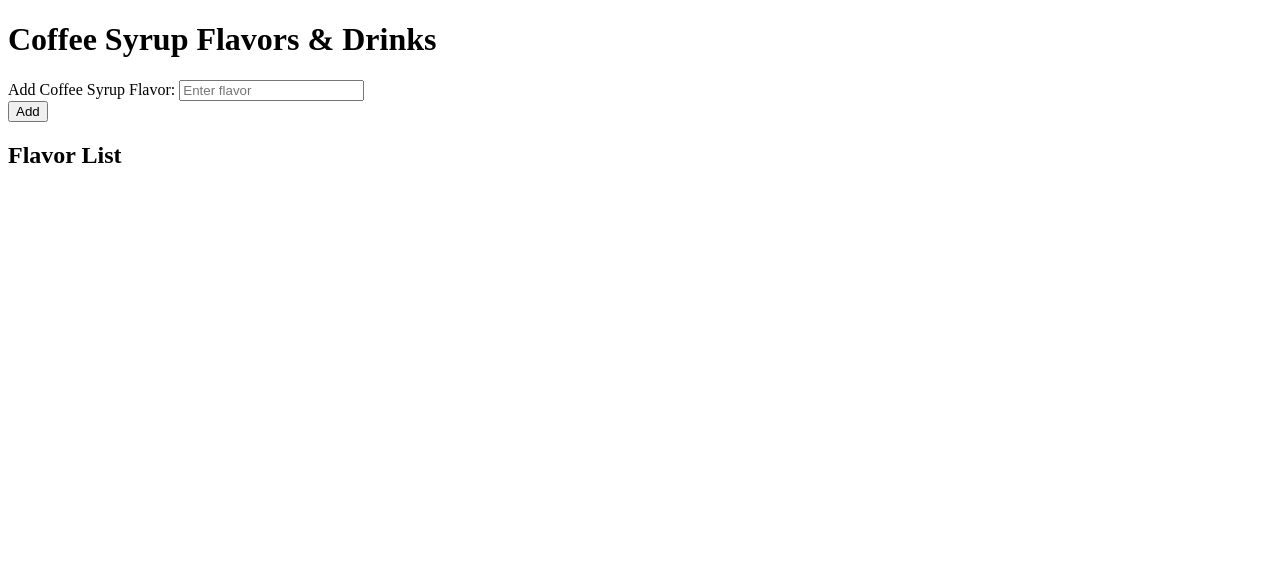
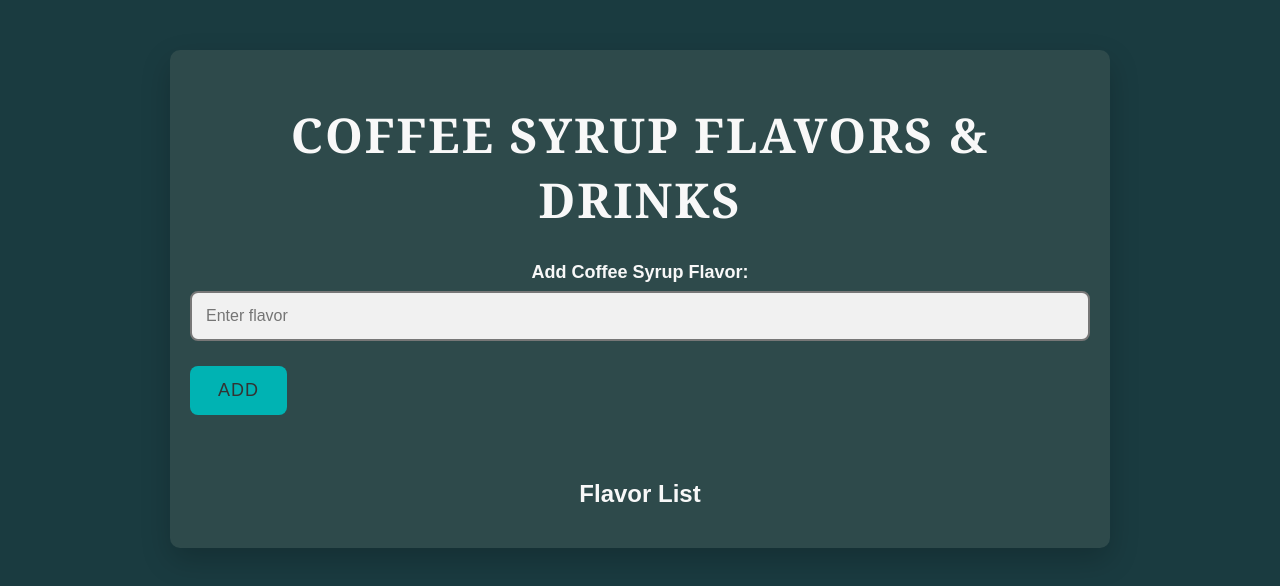
Before and after one commit to MarieReRe/MaeFlowerCoffeeShop, a plain HTML site: page index.html in a window 1280 px wide. Drawn offline with Linux system fonts and the light colour scheme.

Commit message:
Add Styling

```diff
--- a/index.html
+++ b/index.html
@@ -4,6 +4,7 @@
         <meta charset="UTF-8">
         <meta name="viewport" content="width=device-width, initial-scale=1.0">
         <title>Coffee Syrup Flavors & Drinks</title>
+        <link rel="stylesheet" href="styles.css">
     </head>
     <body>
         <div class="container">
--- /dev/null
+++ b/styles.css
@@ -0,0 +1,115 @@
+/* General body styling */
+body {
+    font-family: 'Arial', sans-serif;
+    background-color: #1a3b40;  /* Dark Aqua background */
+    color: #f8f8f8;  /* Light text for high contrast */
+    margin: 0;
+    padding: 0;
+    box-sizing: border-box;
+  }
+
+  /* Container for content */
+  .container {
+    max-width: 900px;
+    margin: 50px auto;
+    padding: 20px;
+    background-color: #2e4a4b;  /* Slightly lighter aqua background for content */
+    border-radius: 10px;
+    box-shadow: 0 12px 30px rgba(0, 0, 0, 0.2);  /* Subtle shadow for depth */
+  }
+
+  /* Header */
+  h1 {
+    text-align: center;
+    font-size: 48px;
+    color: #f8f8f8;  /* Light text for header */
+    font-weight: bold;
+    letter-spacing: 2px;
+    text-transform: uppercase;
+    margin-bottom: 30px;
+    font-family: 'Georgia', serif;  /* Elegant serif font for premium feel */
+  }
+
+  /* Input field and label styling */
+  .form-group {
+    margin-bottom: 20px;
+    text-align: center;
+  }
+
+  label {
+    font-size: 18px;
+    color: #f8f8f8;
+    display: block;
+    margin-bottom: 8px;
+    font-weight: bold;
+  }
+
+  input {
+    width: 100%;
+    padding: 14px;
+    border-radius: 8px;
+    border: 2px solid #777;
+    font-size: 16px;
+    color: #333;
+    background-color: #f1f1f1;
+    box-sizing: border-box;
+    transition: border-color 0.3s ease;
+  }
+
+  input:focus {
+    border-color: #00b3b3;  /* Dark Aqua focus effect */
+    outline: none;
+  }
+
+  /* Button styling */
+  button {
+    padding: 14px 28px;
+    background-color: #00b3b3;  /* Dark Aqua button color */
+    color: #333;
+    border: none;
+    border-radius: 8px;
+    font-size: 18px;
+    cursor: pointer;
+    transition: background-color 0.3s ease;
+    letter-spacing: 1px;
+    text-transform: uppercase;
+  }
+
+  button:hover {
+    background-color: #008c8c;  /* Slightly darker aqua on hover */
+  }
+
+  /* Flavor list styling */
+  h2 {
+    text-align: center;
+    font-size: 24px;
+    color: #f8f8f8;
+    margin-top: 40px;
+  }
+
+  ul {
+    list-style-type: none;
+    padding: 0;
+    margin: 0;
+  }
+
+  li {
+    background-color: #2e4a4b;  /* Dark Aqua background for each flavor item */
+    color: #f8f8f8;
+    margin: 12px 0;
+    padding: 14px;
+    border-radius: 8px;
+    font-size: 18px;
+    box-shadow: 0 6px 12px rgba(0, 0, 0, 0.2);  /* Subtle shadow for depth */
+    text-align: center;
+    transition: background-color 0.3s ease;
+  }
+
+  li:hover {
+    background-color: #3a5a5b;  /* Slightly lighter aqua on hover */
+  }
+
+  /* Spacing for form elements */
+  button, .form-group {
+    margin-bottom: 25px;
+  }
```
